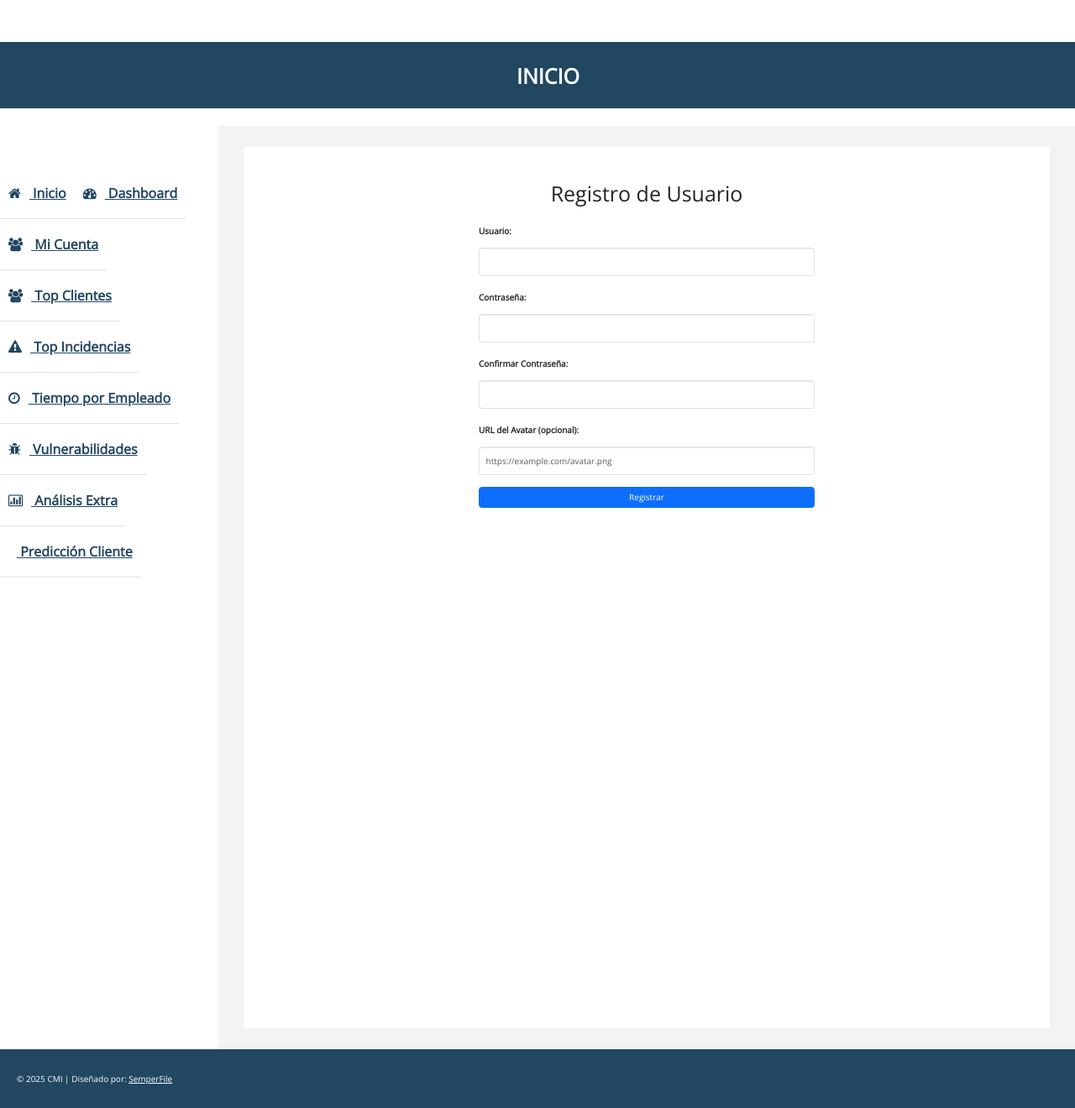
After one commit to panecillouis/practica2Sistemas, a Flask app: page /registro in a window 1280 px wide. The commit adds this page. Shown: the whole page at 84% size. Run offline with Flask 3, Linux system fonts and the light colour scheme; some libraries are stand-ins or nearby versions.

Commit message:
Ejercicio 4 - Sistema de login, y registro para empleados y plataforma de perfil de usuario.

```diff
--- a/src/app.py
+++ b/src/app.py
@@ -1,4 +1,6 @@
-from flask import Flask, render_template, request ,redirect, url_for, send_file
+from flask import Flask, render_template, request ,redirect, url_for, send_file, flash
+from flask_login import LoginManager, login_user, logout_user, login_required, current_user
+from models import Usuario, usuarios, cargar_usuarios_registrados, guardar_usuarios_registrados, cifrar_contraseña, verificar_contraseña, obtener_usuario_por_nombre
 import base64
 import io
 import matplotlib.pyplot as plt
@@ -8,8 +10,102 @@ from data_processor import *
 import matplotlib.pyplot as plt
 from generar_graficos import *
 from generador_pdf import *
+
 app = Flask(__name__)
+app.secret_key = "clave_secreta"
 
+# Configurar Flask-Login
+login_manager = LoginManager()
+login_manager.init_app(app)
+login_manager.login_view = "login"
+
+@login_manager.user_loader
+def cargar_usuario(user_id):
+    return usuarios.get(user_id)
+
+@app.route('/registro', methods=['GET', 'POST'])
+def registro():
+    if request.method == 'POST':
+        username = request.form.get('username')
+        password = request.form.get('password')
+        confirmar_password = request.form.get('confirmar_password')
+        avatar_url = request.form.get('avatar_url')
+
+        # Validar que las contraseñas coincidan
+        if password != confirmar_password:
+            flash("Las contraseñas no coinciden", "danger")
+            return redirect(url_for('registro'))
+
+        # Buscar empleado por nombre
+        usuario = obtener_usuario_por_nombre(username)
+        if usuario:
+            # Cargar usuarios registrados
+            usuarios_registrados = cargar_usuarios_registrados()
+
+            # Verificar si el usuario ya está registrado
+            if str(usuario.id) in usuarios_registrados:
+                flash("El usuario ya está registrado", "warning")
+            else:
+                # Usar la URL proporcionada o asignar una predeterminada
+                avatar = avatar_url if avatar_url else "https://globalsymbols.com/uploads/production/image/imagefile/17674/17_17675_41ec0485-a97d-467f-80e3-9eb573ded0da.png"
+
+                # Cifrar la contraseña y guardar el usuario
+                usuarios_registrados[usuario.id] = {
+                    "username": usuario.username,
+                    "password": cifrar_contraseña(password),
+                    "nivel": usuario.nivel,
+                    "fecha_contrato": usuario.fecha_contrato,
+                    "avatar": avatar
+                }
+                guardar_usuarios_registrados(usuarios_registrados)
+                flash("Registro exitoso. Ahora puedes iniciar sesión.", "success")
+                return redirect(url_for('login'))
+        else:
+            flash("Usuario no encontrado en el sistema", "danger")
+
+    return render_template('registro.html')
+
+@app.route('/login', methods=['GET', 'POST'])
+def login():
+    if request.method == 'POST':
+        username = request.form.get('username')
+        password = request.form.get('password')
+
+        # Buscar empleado por nombre
+        usuario = obtener_usuario_por_nombre(username)
+        if usuario:
+            # Cargar usuarios registrados
+            usuarios_registrados = cargar_usuarios_registrados()
+
+            # Verificar si el usuario está registrado
+            usuario_registrado = usuarios_registrados.get(str(usuario.id))
+            if usuario_registrado:
+                if verificar_contraseña(password, usuario_registrado["password"]):
+                    login_user(usuario)
+                    flash("Inicio de sesión exitoso", "success")
+                    return redirect(url_for('perfil'))
+                else:
+                    flash("Usuario o contraseña incorrectos", "danger")
+            else:
+                flash("Usuario no registrado. Por favor, regístrate primero.", "warning")
+                return redirect(url_for('registro'))
+
+        else:
+            flash("Usuario no encontrado en el sistema", "danger")
+
+    return render_template('login.html')
+
+@app.route('/perfil')
+@login_required
+def perfil():
+    return render_template("perfil.html", usuario=current_user)
+
+@app.route('/logout')
+@login_required
+def logout():
+    logout_user()
+    flash("Sesión cerrada exitosamente", "info")
+    return redirect(url_for('login'))
 
 @app.route('/')
 def inicializar_db():
@@ -19,9 +115,10 @@ def inicializar_db():
     data = cargar_datos_json()
     # Insertar datos en la base de datos
     insertar_datos_iniciales(data)
-    return render_template("index.html")
+    return render_template("index.html", usuario=current_user)
 
 @app.route('/top_clientes', methods=['GET', 'POST'])
+@login_required
 def top_clientes_con_mas_incidencias():
     top_x = 5
     if request.method == 'POST':
@@ -36,6 +133,7 @@ def top_clientes_con_mas_incidencias():
                     )
 
 @app.route('/top_incidencias', methods=['GET', 'POST'])
+@login_required
 def top_tipos_de_incidencias_con_mayor_resolucion():
     top_x = 5
     if request.method == 'POST':
@@ -54,6 +152,7 @@ def ultimas_vulnerabilidades():
     return render_template('vulnerabilidades.html', cves=ultimos_cves)
 
 @app.route('/dashboard', methods=['GET', 'POST'])
+@login_required
 def dashboard():
     # Filtros para cada top
     top_x_clientes = 5
@@ -74,9 +173,10 @@ def dashboard():
     return render_template('dashboard.html',
                            top_x_clientes=top_x_clientes,
                            top_x_incidencias=top_x_incidencias, cves=ultimos_cves,
-                           )
+                           usuario=current_user)
 
 @app.route('/ejercicio_libre', methods=['GET', 'POST'])
+@login_required
 def ejercicio_libre():
     # Valores predeterminados
     top_x_clientes = 5
@@ -105,6 +205,7 @@ def ejercicio_libre():
                            top_x_vulnerabilidades=top_x_vulnerabilidades,
                            cves=ultimos_cves)
 @app.route('/generar_pdf')
+@login_required
 def generar_pdf():
     top_x_clientes = int(request.args.get('top_x_clientes', 5))
     top_x_incidencias = int(request.args.get('top_x_incidencias', 5))
--- a/src/templates/base.html
+++ b/src/templates/base.html
@@ -48,6 +48,7 @@
                 <ul class="nav" id="main-menu">
                     <li><a href="/"><i class="fa fa-home"></i> Inicio</a></li>
                     <li><a href="/dashboard"><i class="fa fa-dashboard"></i> Dashboard</a></li>
+                    <li><a href="/perfil"><i class="fa fa-users"></i> Mi Cuenta</a></li>
                     <li><a href="/top_clientes"><i class="fa fa-users"></i> Top Clientes</a></li>
                     <li><a href="/top_incidencias"><i class="fa fa-warning"></i> Top Incidencias</a></li>
                     <li><a href="/empleados_resolucion"><i class="fa fa-clock-o"></i> Tiempo por Empleado</a></li>
--- a/src/templates/dashboard.html
+++ b/src/templates/dashboard.html
@@ -3,6 +3,7 @@
 {% block content %}
 <div class="container-fluid mt-4">
     <h1 class="text-center mb-4">Dashboard</h1>
+
 
     <!-- Panel de control (formularios) en dos columnas -->
     <div class="row justify-content-center mb-4">
--- a/src/templates/index.html
+++ b/src/templates/index.html
@@ -6,6 +6,11 @@
 <div class="row">
     <div class="col-md-12">
         <h2>Bienvenido al Cuadro de Mando Integral (CMI)</h2>
+        {% if current_user.is_authenticated %}
+            <p class="text-success">Hola, {{ current_user.username }}. ¡Nos alegra verte de nuevo!</p>
+        {% else %}
+            <p>Por favor, <a href="/login">inicia sesión</a> para acceder a todas las funcionalidades.</p>
+        {% endif %}
         <p>Este sistema proporciona análisis de datos y reportes para mejorar la eficiencia del SOC.</p>
     </div>
 </div>
--- /dev/null
+++ b/src/templates/registro.html
@@ -0,0 +1,37 @@
+{% extends 'base.html' %}
+
+{% block title %}Registro de Usuario{% endblock %}
+
+{% block content %}
+<div class="container mt-5">
+    <h1 class="text-center mb-4">Registro de Usuario</h1>
+    <form method="POST" class="mx-auto" style="max-width: 400px;">
+        <div class="form-group mb-3">
+            <label for="username">Usuario:</label>
+            <input type="text" id="username" name="username" class="form-control" required>
+        </div>
+        <div class="form-group mb-3">
+            <label for="password">Contraseña:</label>
+            <input type="password" id="password" name="password" class="form-control" required>
+        </div>
+        <div class="form-group mb-3">
+            <label for="confirmar_password">Confirmar Contraseña:</label>
+            <input type="password" id="confirmar_password" name="confirmar_password" class="form-control" required>
+        </div>
+        <div class="form-group mb-3">
+            <label for="avatar_url">URL del Avatar (opcional):</label>
+            <input type="url" id="avatar_url" name="avatar_url" class="form-control" placeholder="https://example.com/avatar.png">
+        </div>
+        <button type="submit" class="btn btn-primary w-100">Registrar</button>
+    </form>
+    {% with messages = get_flashed_messages(with_categories=true) %}
+        {% if messages %}
+            <div class="mt-3">
+                {% for category, message in messages %}
+                <div class="alert alert-{{ category }}">{{ message }}</div>
+                {% endfor %}
+            </div>
+        {% endif %}
+    {% endwith %}
+</div>
+{% endblock %}
--- /dev/null
+++ b/usuarios_registrados.json
@@ -0,0 +1,16 @@
+{
+    "101": {
+        "username": "Juan Pérez",
+        "password": "$2b$12$MM5LoCb.psBqCvi4yBysh.lCa7j96PRXeXccaBTFSgUYKjurjWICS",
+        "nivel": 1,
+        "fecha_contrato": "2020-05-10",
+        "avatar": "https://globalsymbols.com/uploads/production/image/imagefile/17674/17_17675_41ec0485-a97d-467f-80e3-9eb573ded0da.png"
+    },
+    "107": {
+        "username": "Miguel Torres",
+        "password": "$2b$12$sUC7s2MDO/7qmRvWO7v8/e4D4v5SK.JtBKjwTQHCSw/1GFVBfPwNy",
+        "nivel": 2,
+        "fecha_contrato": "2021-08-30",
+        "avatar": "https://www.pngitem.com/pimgs/m/506-5062032_booktag-toy-story-buzz-toy-story-png-transparent.png"
+    }
+}
```
Also changed, not shown: src/models.py (added, +78 -0 lines), src/templates/login.html (added, +29 -0 lines), src/templates/perfil.html (added, +31 -0 lines), sistema_etl.db, src/static/graficos/top_clientes.png (added), src/static/graficos/top_incidencias.png (added).
